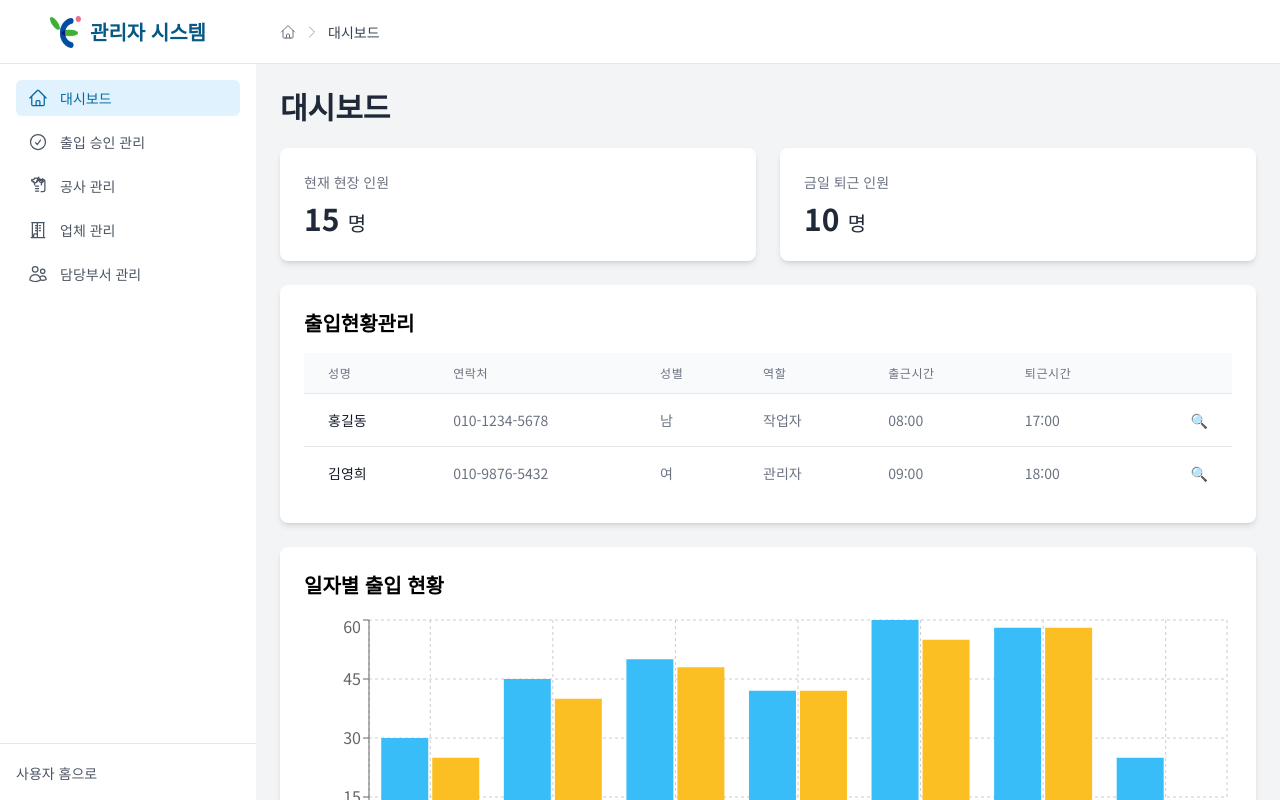
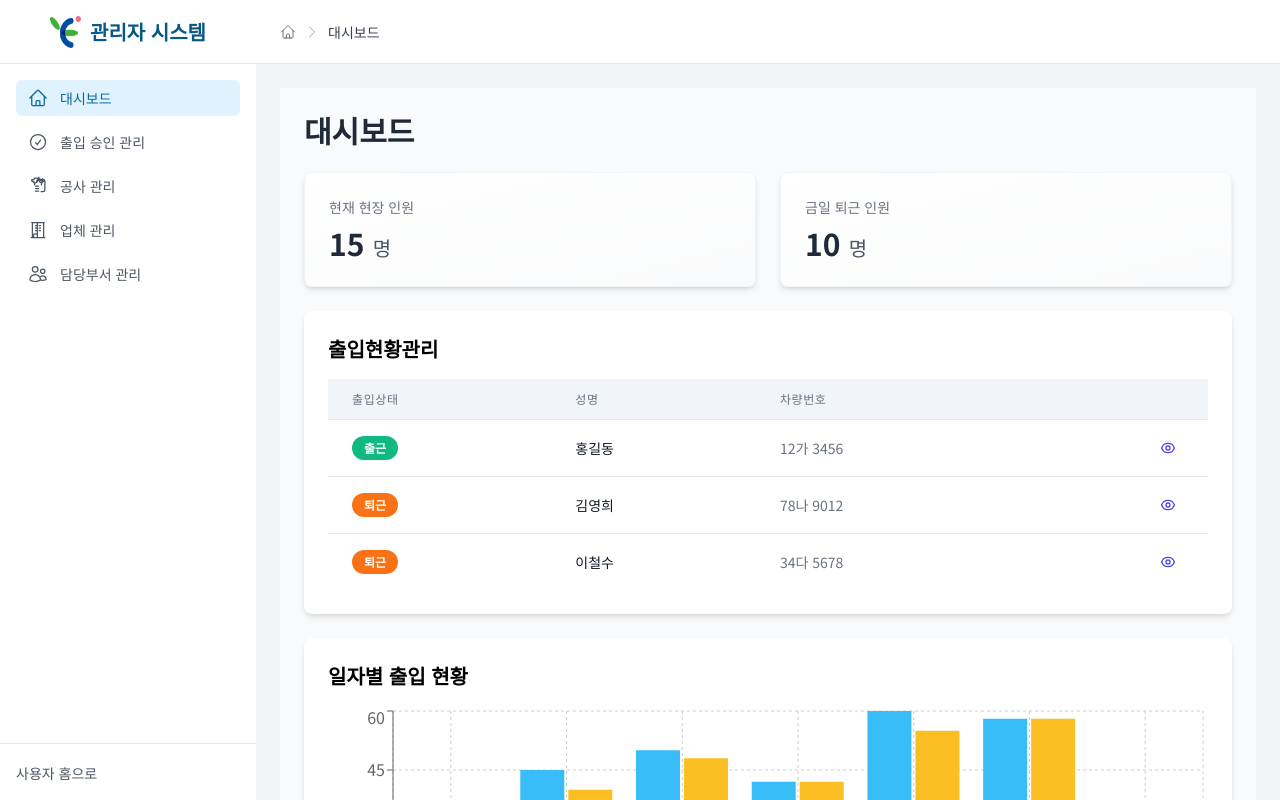
Before and after one commit to withie356-alt/access-control-frontend, a React (Vite) app: page /#/admin/dashboard in a window 1280 px wide. Built offline with nearby package versions, Linux system fonts and the light colour scheme; a web font is replaced by a local one.

Commit message:
대시보드 페이지에 차량번호 필드 추가 및 상세 정보 모달 구현

```diff
--- a/pages/admin/Dashboard.tsx
+++ b/pages/admin/Dashboard.tsx
@@ -1,24 +1,94 @@
-
 import React, { useEffect, useState } from 'react';
 import { BarChart, Bar, XAxis, YAxis, CartesianGrid, Tooltip, Legend, ResponsiveContainer } from 'recharts';
 import api from '../../services/api';
-import { DailyStats, StatusStats, ApplicationStatus } from '../../types';
+import { DailyStats } from '../../types';
 
-const DashboardPage: React.FC = () => {
-    const [stats, setStats] = useState<{
+// Person 타입
+interface Person {
+  id: string;
+  name: string;
+  phone: string;
+  gender: string;
+  role: string;
+  checkInTime: string;
+  checkOutTime: string;
+  qrId: string;
+  constructionDetails: string;
+  companyInfo: string;
+  vehicleNumber: string;
+}
+
+interface DashboardStats {
   dailyStats: DailyStats[];
   onSiteNow: number;
   exitedToday: number;
-    } | null>(null);
+}
+
+const DashboardPage: React.FC = () => {
+  const [stats, setStats] = useState<DashboardStats | null>(null);
   const [loading, setLoading] = useState(true);
+  const [showDetailModal, setShowDetailModal] = useState(false);
+  const [selectedPerson, setSelectedPerson] = useState<Person | null>(null);
+
+  const dummyPeople: Person[] = [
+    {
+      id: '1',
+      name: '홍길동',
+      phone: '010-1234-5678',
+      gender: '남',
+      role: '작업자',
+      checkInTime: '08:00',
+      checkOutTime: '',
+      qrId: 'QR12345',
+      constructionDetails: 'A동 내부 마감 공사',
+      companyInfo: 'ABC 건설',
+      vehicleNumber: '12가 3456',
+    },
+    {
+      id: '2',
+      name: '김영희',
+      phone: '010-9876-5432',
+      gender: '여',
+      role: '관리자',
+      checkInTime: '09:00',
+      checkOutTime: '18:00',
+      qrId: 'QR67890',
+      constructionDetails: 'B동 전기 설비 점검',
+      companyInfo: 'XYZ 엔지니어링',
+      vehicleNumber: '78나 9012',
+    },
+    {
+      id: '3',
+      name: '이철수',
+      phone: '010-5555-1111',
+      gender: '남',
+      role: '안전관리자',
+      checkInTime: '07:30',
+      checkOutTime: '17:30',
+      qrId: 'QR11223',
+      constructionDetails: '전체 현장 안전 점검',
+      companyInfo: '안전제일 컨설팅',
+      vehicleNumber: '34다 5678',
+    },
+  ];
+
+  const handleDetailClick = (person: Person) => {
+    setSelectedPerson(person);
+    setShowDetailModal(true);
+  };
 
   useEffect(() => {
     const fetchStats = async () => {
       try {
         const data = await api.getDashboardStats();
-                setStats(data);
+        setStats({
+          dailyStats: Array.isArray(data?.dailyStats) ? data.dailyStats : [],
+          onSiteNow: Number(data?.onSiteNow ?? 0),
+          exitedToday: Number(data?.exitedToday ?? 0),
+        });
       } catch (error) {
-                console.error("Failed to fetch dashboard stats:", error);
+        console.error('Failed to fetch dashboard stats:', error);
+        setStats({ dailyStats: [], onSiteNow: 0, exitedToday: 0 });
       } finally {
         setLoading(false);
       }
@@ -27,24 +97,21 @@ const DashboardPage: React.FC = () => {
   }, []);
 
   if (loading) {
-        return <div>로딩 중...</div>;
+    return <div className="flex items-center justify-center min-h-screen text-lg">로딩 중...</div>;
   }
 
   if (!stats) {
-        return <div>데이터를 불러오는데 실패했습니다.</div>;
+    return <div className="flex items-center justify-center min-h-screen text-lg text-red-600">데이터를 불러오는데 실패했습니다.</div>;
   }
 
-
-
   return (
-        <div className="space-y-6">
+    <div className="space-y-6 p-6 bg-gray-50 min-h-screen">
       <h1 className="text-3xl font-bold text-gray-800">대시보드</h1>
 
       {/* Stat Cards */}
       <div className="grid grid-cols-2 gap-6">
         <StatCard title="현재 현장 인원" value={stats.onSiteNow} unit="명" />
         <StatCard title="금일 퇴근 인원" value={stats.exitedToday} unit="명" />
-
       </div>
 
       {/* Access Status Management Table */}
@@ -52,48 +119,62 @@ const DashboardPage: React.FC = () => {
         <h2 className="text-xl font-semibold mb-4">출입현황관리</h2>
         <div className="overflow-x-auto">
           <table className="min-w-full divide-y divide-gray-200">
-                        <thead className="bg-gray-50">
+            <thead className="bg-slate-100">
               <tr>
-                                <th scope="col" className="px-6 py-3 text-left text-xs font-medium text-gray-500 uppercase tracking-wider">성명</th>
-                                <th scope="col" className="px-6 py-3 text-left text-xs font-medium text-gray-500 uppercase tracking-wider">연락처</th>
-                                <th scope="col" className="px-6 py-3 text-left text-xs font-medium text-gray-500 uppercase tracking-wider">성별</th>
-                                <th scope="col" className="px-6 py-3 text-left text-xs font-medium text-gray-500 uppercase tracking-wider">역할</th>
-                                <th scope="col" className="px-6 py-3 text-left text-xs font-medium text-gray-500 uppercase tracking-wider">출근시간</th>
-                                <th scope="col" className="px-6 py-3 text-left text-xs font-medium text-gray-500 uppercase tracking-wider">퇴근시간</th>
-                                <th scope="col" className="relative px-6 py-3"><span className="sr-only">상세</span></th>
+                <th className="px-6 py-3 text-left text-xs font-medium text-gray-500 uppercase tracking-wider">출입상태</th>
+                <th className="px-6 py-3 text-left text-xs font-medium text-gray-500 uppercase tracking-wider">성명</th>
+                <th className="px-6 py-3 text-left text-xs font-medium text-gray-500 uppercase tracking-wider">차량번호</th>
+                <th className="relative px-6 py-3">
+                  <span className="sr-only">상세</span>
+                </th>
               </tr>
             </thead>
             <tbody className="bg-white divide-y divide-gray-200">
-                            {/* 임시 데이터 */}
-                            <tr>
-                                <td className="px-6 py-4 whitespace-nowrap text-sm font-medium text-gray-900">홍길동</td>
-                                <td className="px-6 py-4 whitespace-nowrap text-sm text-gray-500">010-1234-5678</td>
-                                <td className="px-6 py-4 whitespace-nowrap text-sm text-gray-500">남</td>
-                                <td className="px-6 py-4 whitespace-nowrap text-sm text-gray-500">작업자</td>
-                                <td className="px-6 py-4 whitespace-nowrap text-sm text-gray-500">08:00</td>
-                                <td className="px-6 py-4 whitespace-nowrap text-sm text-gray-500">17:00</td>
+              {dummyPeople.map((person) => {
+                const status =
+                  person.checkInTime && !person.checkOutTime ? '출근' : person.checkInTime && person.checkOutTime ? '퇴근' : '미출근';
+                const badge =
+                  status === '출근'
+                    ? 'bg-emerald-500'
+                    : status === '퇴근'
+                    ? 'bg-orange-500'
+                    : 'bg-slate-400';
+
+                return (
+                  <tr key={person.id} className="hover:bg-gray-50 transition-colors">
+                    <td className="px-6 py-4 whitespace-nowrap text-sm text-gray-500">
+                      <span className={`inline-flex items-center justify-center px-3 py-1 rounded-full ${badge} text-white text-xs font-semibold`}>
+                        {status}
+                      </span>
+                    </td>
+                    <td className="px-6 py-4 whitespace-nowrap text-sm font-medium text-gray-900">{person.name}</td>
+                    <td className="px-6 py-4 whitespace-nowrap text-sm text-gray-500">{person.vehicleNumber}</td>
                     <td className="px-6 py-4 whitespace-nowrap text-right text-sm font-medium">
-                                    <button className="text-indigo-600 hover:text-indigo-900">🔍</button>
+                      <button
+                        onClick={() => handleDetailClick(person)}
+                        className="text-indigo-600 hover:text-indigo-900 px-2 py-1 rounded hover:bg-indigo-50 transition-colors"
+                      >
+                        <svg className="w-4 h-4" fill="none" stroke="currentColor" viewBox="0 0 24 24">
+                          <path strokeLinecap="round" strokeLinejoin="round" strokeWidth={2} d="M15 12a3 3 0 11-6 0 3 3 0 016 0z" />
+                          <path
+                            strokeLinecap="round"
+                            strokeLinejoin="round"
+                            strokeWidth={2}
+                            d="M2.458 12C3.732 7.943 7.523 5 12 5c4.478 0 8.268 2.943 9.542 7-1.274 4.057-5.064 7-9.542 7-4.477 0-8.268-2.943-9.542-7z"
+                          />
+                        </svg>
+                      </button>
                     </td>
                   </tr>
-                            <tr>
-                                <td className="px-6 py-4 whitespace-nowrap text-sm font-medium text-gray-900">김영희</td>
-                                <td className="px-6 py-4 whitespace-nowrap text-sm text-gray-500">010-9876-5432</td>
-                                <td className="px-6 py-4 whitespace-nowrap text-sm text-gray-500">여</td>
-                                <td className="px-6 py-4 whitespace-nowrap text-sm text-gray-500">관리자</td>
-                                <td className="px-6 py-4 whitespace-nowrap text-sm text-gray-500">09:00</td>
-                                <td className="px-6 py-4 whitespace-nowrap text-sm text-gray-500">18:00</td>
-                                <td className="px-6 py-4 whitespace-nowrap text-right text-sm font-medium">
-                                    <button className="text-indigo-600 hover:text-indigo-900">🔍</button>
-                                </td>
-                            </tr>
+                );
+              })}
             </tbody>
           </table>
         </div>
       </div>
 
+      {/* Charts */}
       <div className="grid grid-cols-1 lg:grid-cols-2 gap-6">
-                {/* Daily Access Chart */}
         <div className="lg:col-span-2 bg-white p-6 rounded-lg shadow-md">
           <h2 className="text-xl font-semibold mb-4">일자별 출입 현황</h2>
           <ResponsiveContainer width="100%" height={300}>
@@ -108,9 +189,62 @@ const DashboardPage: React.FC = () => {
             </BarChart>
           </ResponsiveContainer>
         </div>
+      </div>
 
-
+      {/* Detail Modal */}
+      {showDetailModal && selectedPerson && (
+        <div className="fixed inset-0 bg-gray-600 bg-opacity-50 overflow-y-auto h-full w-full z-50 flex justify-center items-center">
+          <div className="relative p-8 bg-white w-96 max-w-md mx-auto rounded-xl shadow-2xl border">
+            <h3 className="text-xl font-bold mb-4 text-gray-800">출입자 상세 정보</h3>
+            <div className="grid grid-cols-1 md:grid-cols-2 gap-4 text-sm text-gray-700">
+              <div className="bg-gradient-to-br from-gray-50 to-gray-100 p-3 rounded-lg">
+                <p className="font-semibold text-gray-600">성명:</p>
+                <p className="text-gray-800">{selectedPerson.name}</p>
               </div>
+              <div className="bg-gradient-to-br from-gray-50 to-gray-100 p-3 rounded-lg">
+                <p className="font-semibold text-gray-600">연락처:</p>
+                <p className="text-gray-800">{selectedPerson.phone}</p>
+              </div>
+              <div className="bg-gradient-to-br from-gray-50 to-gray-100 p-3 rounded-lg">
+                <p className="font-semibold text-gray-600">성별:</p>
+                <p className="text-gray-800">{selectedPerson.gender}</p>
+              </div>
+              <div className="bg-gradient-to-br from-gray-50 to-gray-100 p-3 rounded-lg">
+                <p className="font-semibold text-gray-600">역할:</p>
+                <p className="text-gray-800">{selectedPerson.role}</p>
+              </div>
+              <div className="bg-gradient-to-br from-gray-50 to-gray-100 p-3 rounded-lg">
+                <p className="font-semibold text-gray-600">차량번호:</p>
+                <p className="text-gray-800">{selectedPerson.vehicleNumber}</p>
+              </div>
+              <div className="bg-gradient-to-br from-gray-50 to-gray-100 p-3 rounded-lg">
+                <p className="font-semibold text-gray-600">출근시간:</p>
+                <p className="text-gray-800">{selectedPerson.checkInTime}</p>
+              </div>
+              <div className="bg-gradient-to-br from-gray-50 to-gray-100 p-3 rounded-lg">
+                <p className="font-semibold text-gray-600">퇴근시간:</p>
+                <p className="text-gray-800">{selectedPerson.checkOutTime}</p>
+              </div>
+              <div className="bg-gradient-to-br from-gray-50 to-gray-100 p-3 rounded-lg md:col-span-2">
+                <p className="font-semibold text-gray-600">공사 내용:</p>
+                <p className="text-gray-800">{selectedPerson.constructionDetails}</p>
+              </div>
+              <div className="bg-gradient-to-br from-gray-50 to-gray-100 p-3 rounded-lg md:col-span-2">
+                <p className="font-semibold text-gray-600">업체 정보:</p>
+                <p className="text-gray-800">{selectedPerson.companyInfo}</p>
+              </div>
+            </div>
+            <div className="mt-6 text-right">
+              <button
+                onClick={() => setShowDetailModal(false)}
+                className="px-6 py-2 bg-gradient-to-r from-blue-500 to-blue-600 text-white rounded-lg hover:from-blue-600 hover:to-blue-700 focus:outline-none focus:ring-2 focus:ring-blue-500 focus:ring-opacity-50 transition-all duration-200 shadow-md"
+              >
+                닫기
+              </button>
+            </div>
+          </div>
+        </div>
+      )}
     </div>
   );
 };
@@ -122,13 +256,11 @@ interface StatCardProps {
 }
 
 const StatCard: React.FC<StatCardProps> = ({ title, value, unit }) => (
-    <div className="bg-white p-6 rounded-lg shadow-md">
+  <div className="bg-gradient-to-br from-white to-gray-50 p-6 rounded-lg shadow-md border border-gray-100 hover:shadow-lg transition-shadow">
     <h3 className="text-gray-500 text-sm font-medium">{title}</h3>
     <p className="text-3xl font-bold text-gray-800 mt-2">
-            {value.toLocaleString()} <span className="text-xl font-medium">{unit}</span>
+      {value.toLocaleString()} <span className="text-xl font-medium text-gray-600">{unit}</span>
     </p>
   </div>
 );
-
-
 export default DashboardPage;
```
Lines whose indentation alone changed are shown as unchanged.
